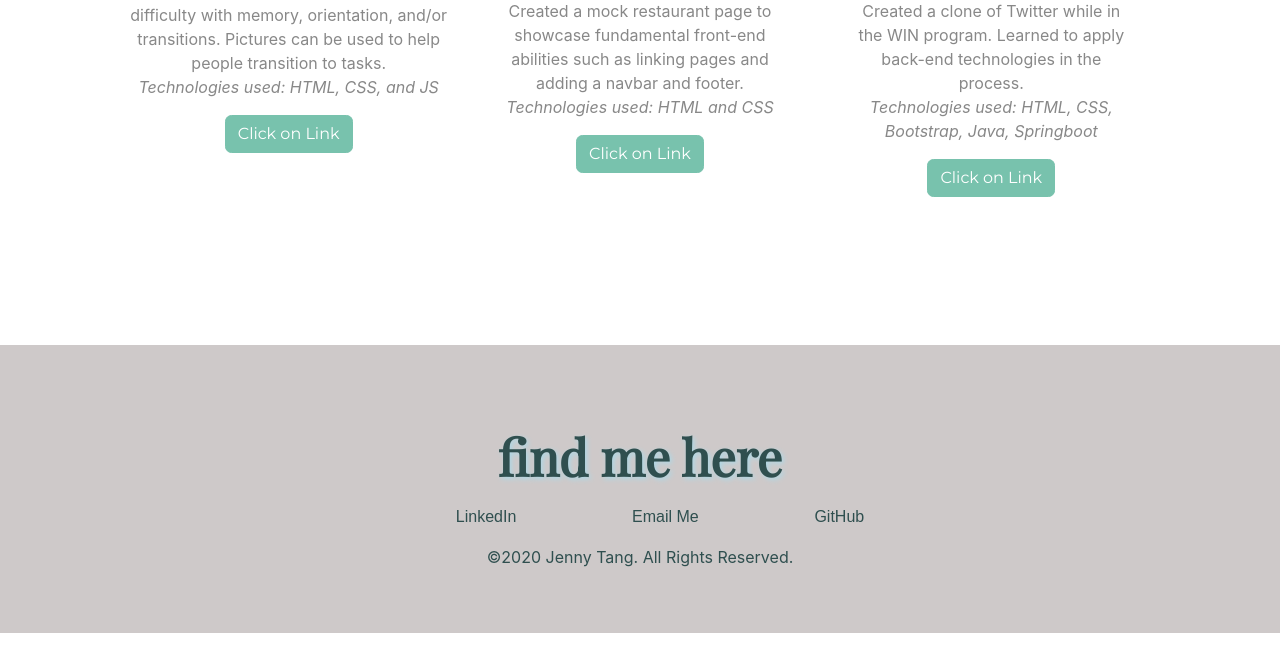
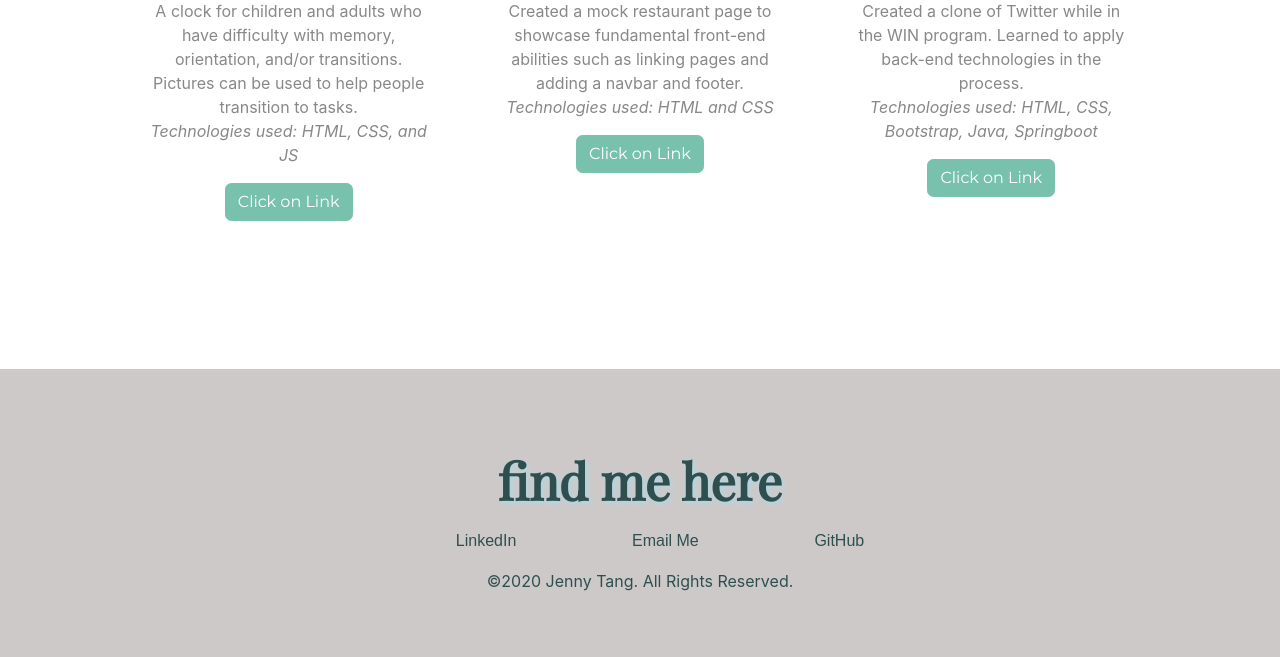
Before and after one commit to jennydtang/Portfolio-Site, a plain HTML site: page index.html in a window 1280 px wide. Shown: the part 3111-3768 px from the top of the page. Before the commit the page ends 3744 px from the top, so only its background shows below. Drawn offline with nearby package versions, Linux system fonts and the light colour scheme.

Commit message:
updated index file

```diff
--- a/index.html
+++ b/index.html
@@ -94,7 +94,7 @@
         <div class="row">
             <div class="col-sm-4"style="width: 18rem;">
                 <img class ="rounded" src="images/dailyroutine.jpg" class="card-img-top" alt="neighbor app" height=200px width=320px>
-                <div class="caption-style-1">
+                <div class="card-body">
                     <h5 class="card-title">Daily Routine Clock</h5>
                     <p class="card-text">A clock for children and adults who have difficulty with memory, orientation, and/or transitions. Pictures can be used to help people transition to tasks. <br>
                         <em>Technologies used: HTML, CSS, and JS</em></p>
```
